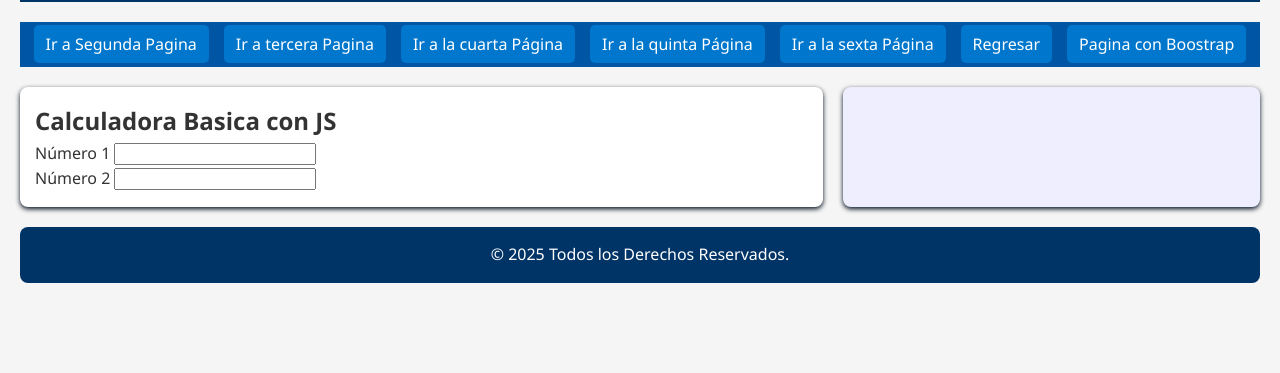
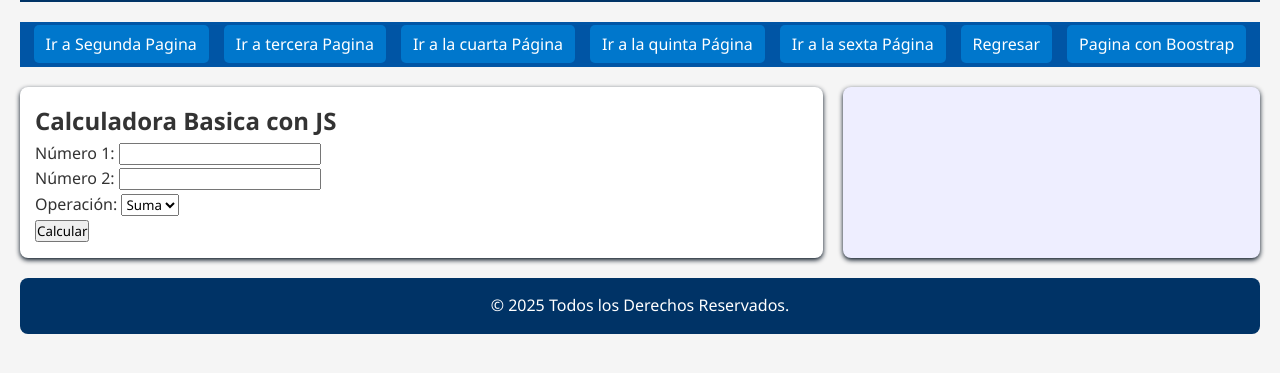
Before and after one commit to arnoldbgq/arnoldbgq.github.io, a plain HTML site: page sextaPagina.html in a window 1280 px wide. Shown: the part 277-650 px from the top of the page. Drawn offline with Linux system fonts and the light colour scheme.

Commit message:
formulario

```diff
--- a/sextaPagina.html
+++ b/sextaPagina.html
@@ -42,10 +42,18 @@
         <section>
             <article>
                   <h2>Calculadora Basica con JS</h2>
-                   <label for="numero1">Número 1</label>
+                   <label for="numero1">Número 1: </label>
                     <input type="number" id="numero1"><br>
-                    <label for="numero2">Número 2</label>
+                    <label for="numero2">Número 2: </label>
                     <input type="number" id="numero2"><br>
+                    <label for="operacion">Operación: </label>
+                    <select id="operacion">
+                        <option value="suma">Suma</option>
+                        <option value="resta">Resta</option>
+                    </select><br>
+                    <button id="calcular">Calcular</button>
+                    <p id = "resultado"></p>
+
 
 
             </article>
```
